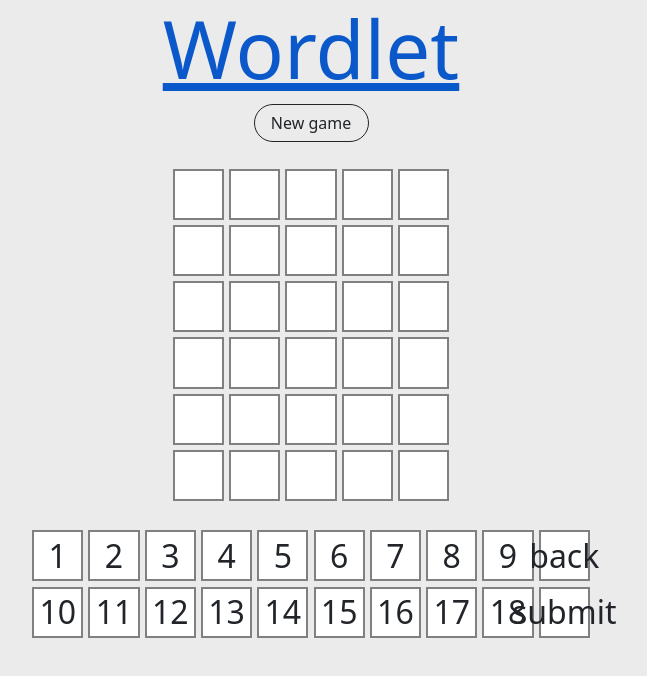
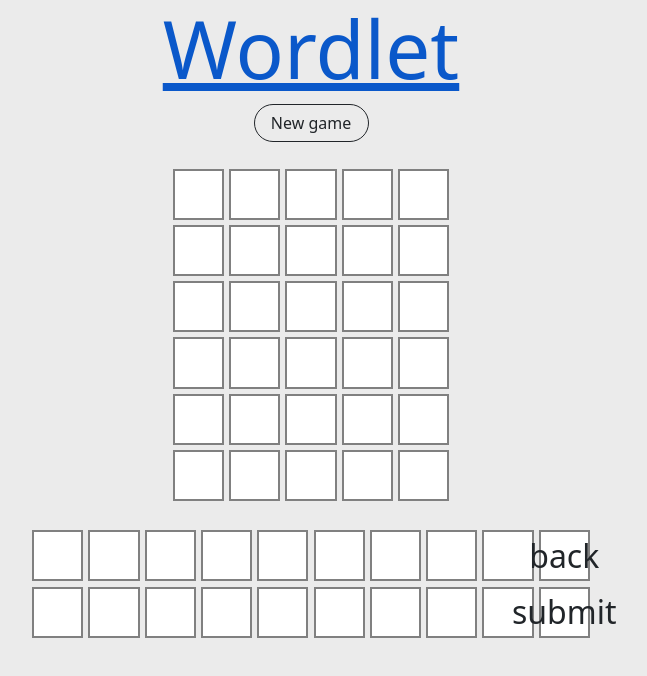
Before and after one commit to ReubenStr0bel/Wordlet, a plain HTML site: page game.html in a window 1280 px wide. Shown: the whole page, without its empty margins (329-976 px from the left). Drawn offline with nearby package versions, Linux system fonts and the light colour scheme.

Commit message:
Remove placeholder text in emoji keyboard

```diff
--- a/assets/scripts/script.js
+++ b/assets/scripts/script.js
@@ -162,5 +162,5 @@
 
 
     // TO DO
-    // Add new game modal content, including button to choose which emoji set to use. Also add feature to track how many wins
-    // Add system to check if game is won or lost.
+    // Add system to check if game is won or lost and check how many wins in a row
+    // Update display method to make it work on phones (to % maybe)
--- a/game.html
+++ b/game.html
@@ -30,28 +30,28 @@
 
     <section id = "emoji-buttons" class = "mt-4 mb-4">
         <div id = "emoji-row-1" class = "emoji flex-container">
-            <div class="box box-1">1</div>
-            <div class="box box-2">2</div>
-            <div class="box box-3">3</div>
-            <div class="box box-4">4</div>
-            <div class="box box-5">5</div>
-            <div class="box box-6">6</div>
-            <div class="box box-7">7</div>
-            <div class="box box-8">8</div>
-            <div class="box box-9">9</div>
+            <div class="box box-1"></div>
+            <div class="box box-2"></div>
+            <div class="box box-3"></div>
+            <div class="box box-4"></div>
+            <div class="box box-5"></div>
+            <div class="box box-6"></div>
+            <div class="box box-7"></div>
+            <div class="box box-8"></div>
+            <div class="box box-9"></div>
             <div class="box box-10" id="backspace">back</div>
         </div>
 
         <div id = "emoji-row-2" class = "emoji flex-container">
-            <div class="box box-1">10</div>
-            <div class="box box-2">11</div>
-            <div class="box box-3">12</div>
-            <div class="box box-4">13</div>
-            <div class="box box-5">14</div>
-            <div class="box box-6">15</div>
-            <div class="box box-7">16</div>
-            <div class="box box-8">17</div>
-            <div class="box box-9">18</div>
+            <div class="box box-1"></div>
+            <div class="box box-2"></div>
+            <div class="box box-3"></div>
+            <div class="box box-4"></div>
+            <div class="box box-5"></div>
+            <div class="box box-6"></div>
+            <div class="box box-7"></div>
+            <div class="box box-8"></div>
+            <div class="box box-9"></div>
             <div class="box box-10" id="submit">submit</div>
         </div>
     </section>
```
